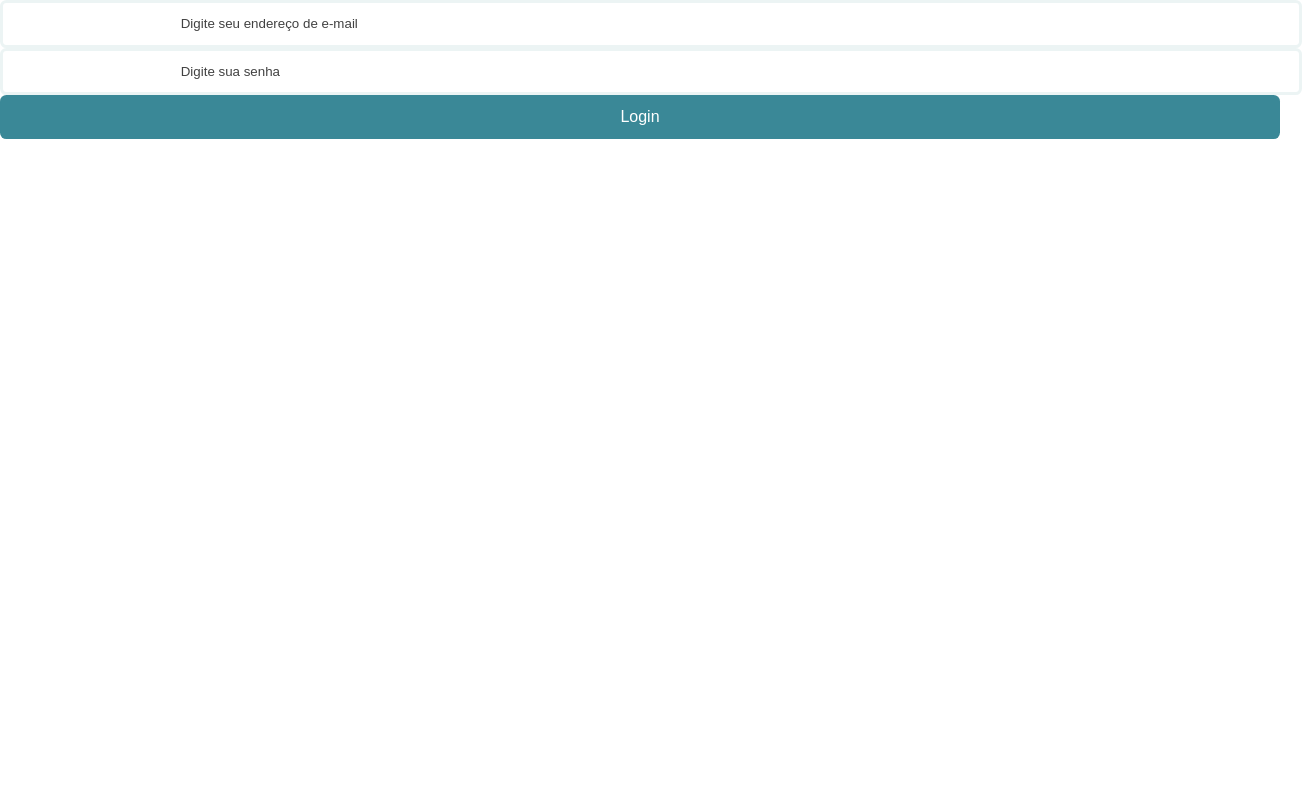
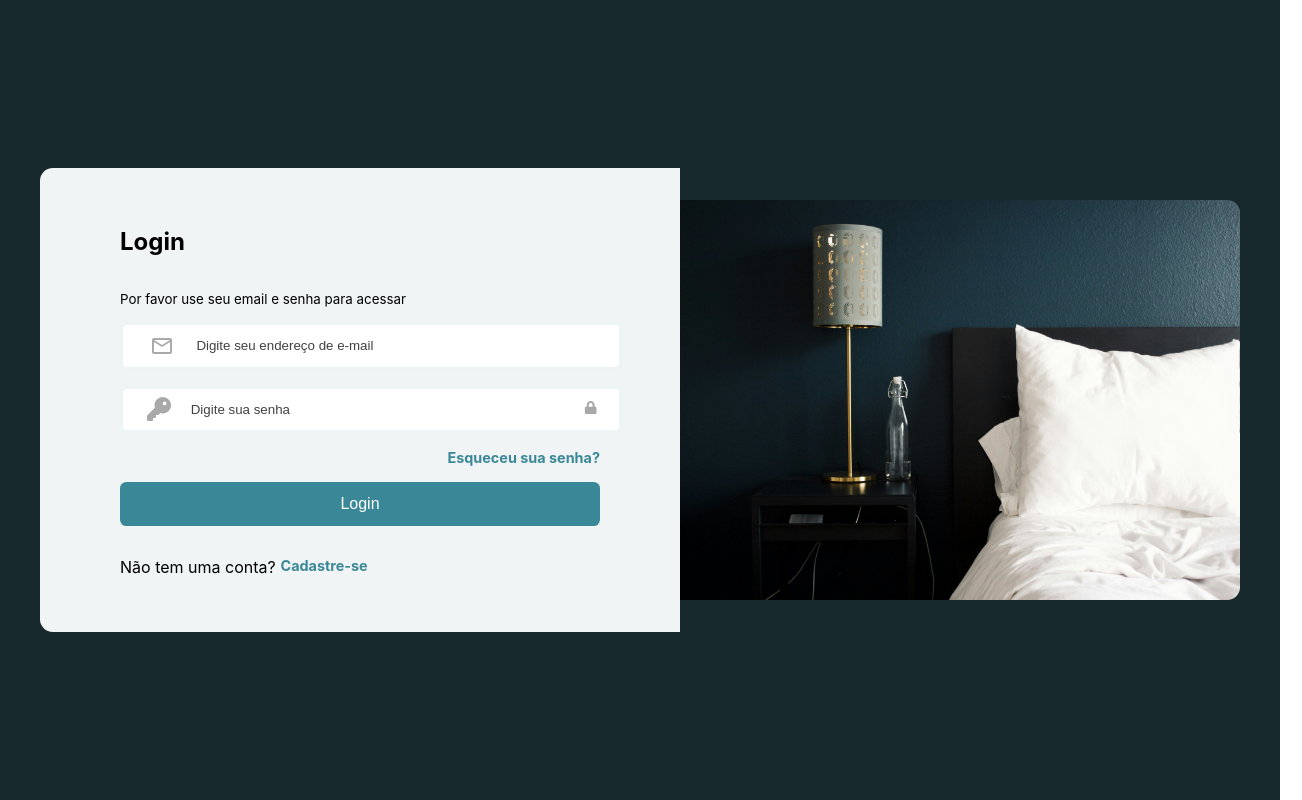
Before and after one commit to PauloRobertt/Sistema-de-Reservas-de-Hotel, a React (Create React App) app in the folder Front-End/hoteleasy/: page /login in a window 1280 px wide. Shown: the whole page, 1302 px wide, since content can reach past the window. Built offline with nearby package versions, Linux system fonts and the light colour scheme; the HTML template or start-up script is replaced by a standard one.

Commit message:
feat(front-end): Primeira versão da página de login

```diff
--- a/Front-End/hoteleasy/src/components/pages/Login.js
+++ b/Front-End/hoteleasy/src/components/pages/Login.js
@@ -1,36 +1,54 @@
+import { useState } from 'react';
+
+import styles from './Login.module.css';
 import Input from '../form/Input.js';
 import Button from '../form/SubmitButton.js';
-import {useState} from 'react';
+import LinkButton from '../layout/LinkButton.js';
+
+//imagem
+import photo from '../../img/photo_form.jpg';
+
+//React Icons
+import { MdOutlineEmail } from "react-icons/md";
+import { FaKey } from "react-icons/fa6";
+import { FaLock } from "react-icons/fa";
+import { FaUnlock } from "react-icons/fa";
 
 export default function Login() {
     const [usuario, setUsuario] = useState({});
 
-    const submit = (e) =>{
+    const submit = (e) => {
         e.preventDefault();
         realizarLogin(usuario);
     }
 
-    function handleEmail(e){
-        setUsuario({...usuario, [e.target.name]: e.target.value});
+    function handleEmail(e) {
+        setUsuario({ ...usuario, [e.target.name]: e.target.value });
     }
 
-    function realizarLogin(usuario){
-        fetch('http://localhost:3001/auth/login',{
+    function realizarLogin(usuario) {
+        fetch('http://localhost:3001/auth/login', {
             method: 'POST',
-            headers:{
+            headers: {
                 'Accept': 'application/json',
                 'Content-type': 'application/json'
             },
             body: JSON.stringify(usuario)
         })
-        .then((res)=>res.json())
-        .then((data)=>{console.log(data)})
-        .catch((error)=>{console.log(error)})
+            .then((res) => res.json())
+            .then((data) => { console.log(data) })
+            .catch((error) => { console.log(error) })
     }
 
     return (
-        <form onSubmit={submit}>
+        <div className={styles.container}>
+            <div className={styles.sessionLogin}>
+                <h2>Login</h2>
+                <small>Por favor use seu email e senha para acessar</small>
+                <form onSubmit={submit} className={styles.form}>
+
                     <Input
+                        icon={<MdOutlineEmail />}
                         type='email'
                         text='E-mail'
                         name='email'
@@ -40,6 +58,9 @@ export default function Login() {
                         placeholder='Digite seu endereço de e-mail'
                     />
                     <Input
+                        iconCadeadoLock={<FaLock />}
+                        iconCadeadoUnLock={<FaUnlock />}
+                        icon={<FaKey />}
                         type='password'
                         text='Senha'
                         name='senha'
@@ -50,10 +71,28 @@ export default function Login() {
                         placeholder='Digite sua senha'
                     />
 
+                    <LinkButton
+                        caminho='/register'
+                        text='Esqueceu sua senha?'
+                    />
+
                     <Button
-                tipo='type'
+                        tipo='submit'
                         text='Login'
                     />
+
                 </form>
+                <p className={styles.linkRegister}>
+                    Não tem uma conta?
+                    <LinkButton
+                        caminho='/register'
+                        text='Cadastre-se'
+                    />
+                </p>
+            </div>
+            <div className={styles.containerImagem}>
+                <img src={photo} alt=''/>
+            </div>
+        </div>
     );
 }
--- a/Front-End/hoteleasy/src/components/pages/Login.module.css
+++ b/Front-End/hoteleasy/src/components/pages/Login.module.css
@@ -0,0 +1,48 @@
+.containerImagem img{
+    border-bottom-right-radius: 0.8em;
+    border-top-right-radius: 0.8em;
+    width: 100%;
+    height: 100%;
+}
+
+.containerImagem{
+    width: 35em;
+    height: 25em;
+}
+
+.container{
+    height: 100vh;
+    width: 100%;
+    background-color: #18292E;
+    display: flex;
+    justify-content: center;
+    align-items: center;
+}
+
+.linkRegister{
+    display: flex;
+    gap: 0.3em;
+}
+
+.sessionLogin{
+    width: 30em;
+    height: 25em;
+    display: flex;
+    flex-direction: column;
+    justify-content: space-around;
+    border-bottom-left-radius: 0.8em;
+    border-top-left-radius: 0.8em;
+    padding: 2em 5em;
+    background-color: #F0F4F5;
+}
+
+.sessionLogin h2{
+    text-align: left;
+}
+
+.form{
+    text-align: right;
+    display: flex;
+    flex-direction: column;
+    gap: 1em;
+}
```
Lines whose indentation alone changed are shown as unchanged.
